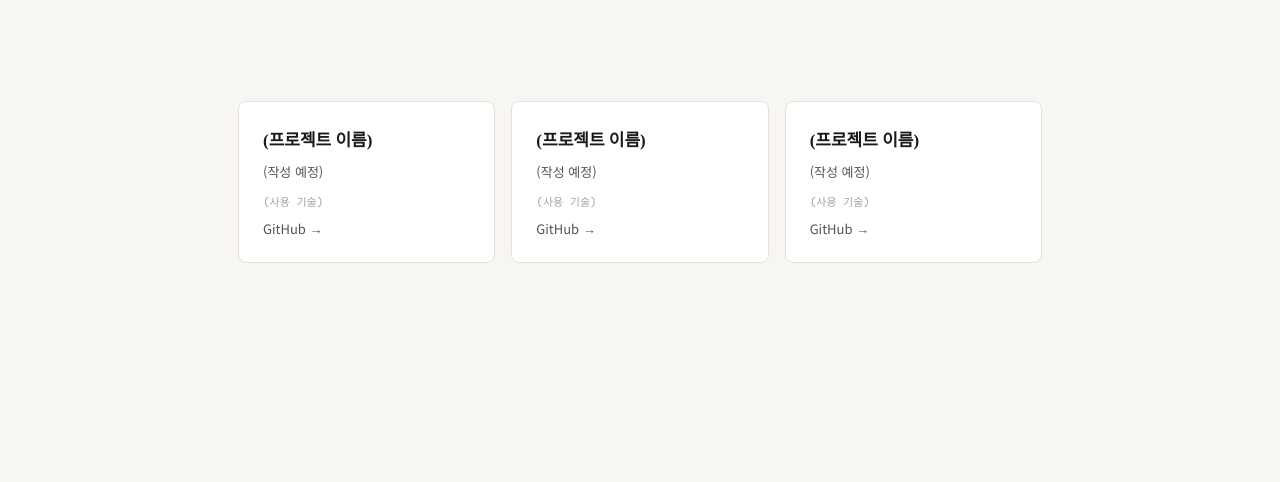
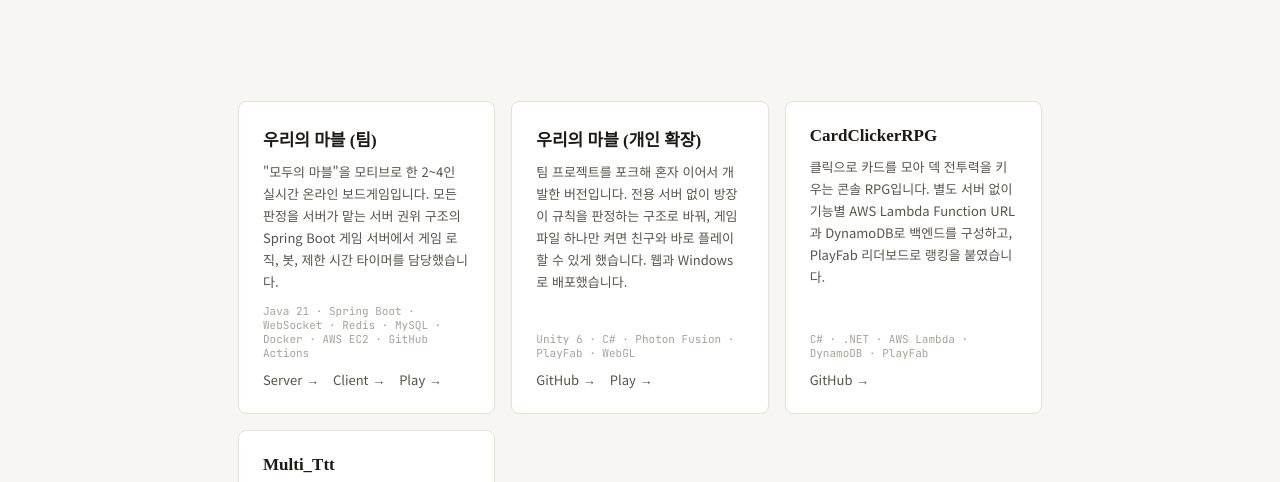
Before and after one commit to vmffpdlwnd/my-blog, a website: page pages/projects.html in a window 1280 px wide. Shown: the part 256-738 px from the top of the page. Drawn offline with Linux system fonts and the light colour scheme.

Commit message:
feat: Projects 카드 4개와 Home 대표 프로젝트 작성
- projects.html: 우리의 마블(팀), 우리의 마블(개인 확장), CardClickerRPG, Multi_Ttt 카드 작성
- 카드에 링크를 여러 개 넣을 수 있게 card-links 추가 (Server, Client, Play, GitHub)
- index.html: 대표 프로젝트에 우리의 마블(팀), CardClickerRPG 작성
- 작업규칙.md와 작업현황.md의 내용이 서로 바뀌어 있던 것을 바로잡고 작업현황 갱신

```diff
--- a/assets/portfolio.css
+++ b/assets/portfolio.css
@@ -22,6 +22,7 @@
 .card-stack { font-family: 'JetBrains Mono', monospace; font-size: 11px; color: var(--text-muted); }
 .card-link { font-size: 13px; color: var(--text-secondary); text-decoration: none; transition: color 0.15s; }
 .card-link:hover { color: var(--accent); }
+.card-links { display: flex; flex-wrap: wrap; gap: 14px; }
 
 /* ── Resume (A4 틀) ── */
 .resume-sheet { width: 210mm; max-width: calc(100% - 56px); min-height: 297mm; margin: 12px auto 80px; padding: 18mm; background: var(--surface); border: 1px solid var(--border); }
--- a/pages/projects.html
+++ b/pages/projects.html
@@ -33,22 +33,39 @@
   <section class="section last">
     <ul class="card-grid">
       <li class="card">
-        <h3 class="card-title">(프로젝트 이름)</h3>
-        <p class="card-desc">(작성 예정)</p>
-        <span class="card-stack">(사용 기술)</span>
-        <a class="card-link" href="#" target="_blank" rel="noopener">GitHub →</a>
+        <h3 class="card-title">우리의 마블 (팀)</h3>
+        <p class="card-desc">"모두의 마블"을 모티브로 한 2~4인 실시간 온라인 보드게임입니다. 모든 판정을 서버가 맡는 서버 권위 구조의 Spring Boot 게임 서버에서 게임 로직, 봇, 제한 시간 타이머를 담당했습니다.</p>
+        <span class="card-stack">Java 21 · Spring Boot · WebSocket · Redis · MySQL · Docker · AWS EC2 · GitHub Actions</span>
+        <div class="card-links">
+          <a class="card-link" href="https://github.com/Our-Marble/our-marble-server" target="_blank" rel="noopener">Server →</a>
+          <a class="card-link" href="https://github.com/Our-Marble/our-marble-client" target="_blank" rel="noopener">Client →</a>
+          <a class="card-link" href="https://dingokim.itch.io/ourmarble" target="_blank" rel="noopener">Play →</a>
+        </div>
       </li>
       <li class="card">
-        <h3 class="card-title">(프로젝트 이름)</h3>
-        <p class="card-desc">(작성 예정)</p>
-        <span class="card-stack">(사용 기술)</span>
-        <a class="card-link" href="#" target="_blank" rel="noopener">GitHub →</a>
+        <h3 class="card-title">우리의 마블 (개인 확장)</h3>
+        <p class="card-desc">팀 프로젝트를 포크해 혼자 이어서 개발한 버전입니다. 전용 서버 없이 방장이 규칙을 판정하는 구조로 바꿔, 게임 파일 하나만 켜면 친구와 바로 플레이할 수 있게 했습니다. 웹과 Windows로 배포했습니다.</p>
+        <span class="card-stack">Unity 6 · C# · Photon Fusion · PlayFab · WebGL</span>
+        <div class="card-links">
+          <a class="card-link" href="https://github.com/vmffpdlwnd/Our_Marble" target="_blank" rel="noopener">GitHub →</a>
+          <a class="card-link" href="https://vmffpdlwnd35.itch.io/our-marble" target="_blank" rel="noopener">Play →</a>
+        </div>
       </li>
       <li class="card">
-        <h3 class="card-title">(프로젝트 이름)</h3>
-        <p class="card-desc">(작성 예정)</p>
-        <span class="card-stack">(사용 기술)</span>
-        <a class="card-link" href="#" target="_blank" rel="noopener">GitHub →</a>
+        <h3 class="card-title">CardClickerRPG</h3>
+        <p class="card-desc">클릭으로 카드를 모아 덱 전투력을 키우는 콘솔 RPG입니다. 별도 서버 없이 기능별 AWS Lambda Function URL과 DynamoDB로 백엔드를 구성하고, PlayFab 리더보드로 랭킹을 붙였습니다.</p>
+        <span class="card-stack">C# · .NET · AWS Lambda · DynamoDB · PlayFab</span>
+        <div class="card-links">
+          <a class="card-link" href="https://github.com/vmffpdlwnd/CardClickerRPG" target="_blank" rel="noopener">GitHub →</a>
+        </div>
+      </li>
+      <li class="card">
+        <h3 class="card-title">Multi_Ttt</h3>
+        <p class="card-desc">말이 3개까지만 남는 틱택토입니다. Node.js와 Socket.IO 서버를 클라우드에 직접 배포해 온라인 대전을 만들고, 로컬 2인과 AI 대전 모드도 넣었습니다.</p>
+        <span class="card-stack">C# · WinForms · Node.js · Express · Socket.IO</span>
+        <div class="card-links">
+          <a class="card-link" href="https://github.com/vmffpdlwnd/Multi_Ttt" target="_blank" rel="noopener">GitHub →</a>
+        </div>
       </li>
     </ul>
   </section>
```
Also changed, not shown: docs/작업규칙.md (+16 -10 lines), index.html (+6 -4 lines).
